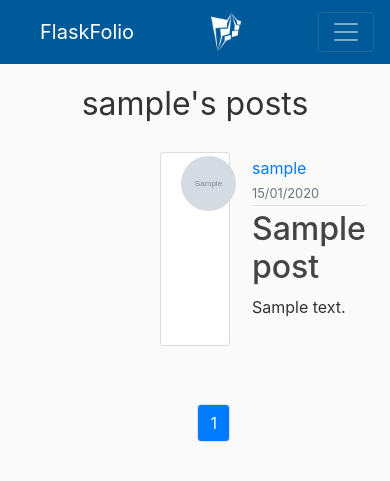
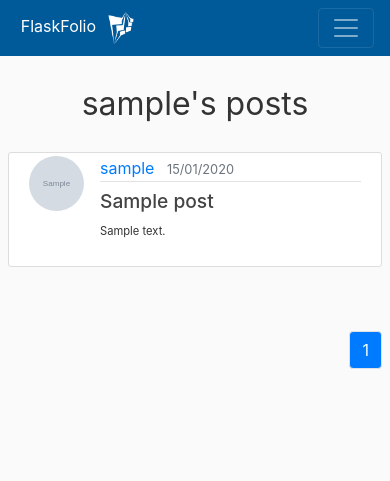
Before and after one commit to bitbard3/blog-flask, a Flask app: a page that uses blogsite/templates/layout.html in a window 390 px wide. Shown: the top 481 px of the page. Run offline with Flask 3, Linux system fonts and the light colour scheme; tables that the repository leaves empty hold one stand-in row (values such as "Sample post"); grey boxes marked "Sample" are stand-in pictures; some libraries are stand-ins or nearby versions.

Commit message:
Improve website responsiveness for smaller screens

```diff
--- a/blogsite/static/main.css
+++ b/blogsite/static/main.css
@@ -42,6 +42,7 @@ h1, h2, h3, h4, h5, h6 {
 
   .article-content {
     white-space: pre-line;
+    font-size: 1rem;
   }
 
   .article-img {
@@ -78,8 +79,9 @@ h1, h2, h3, h4, h5, h6 {
     font-size: 2.5rem;
   }
 .blog-container{
-  margin-right: 10rem;
-  margin-left: 10rem;
+  margin-top: 1rem;
+  margin-right: 7rem;
+  margin-left: 7rem;
 }
 .brand-name{
   margin-left: 1.5rem;
@@ -102,3 +104,41 @@ h1, h2, h3, h4, h5, h6 {
 .brand-name-custom{
   margin-right: 0;
 }
+@media (min-width:540px) and (max-width: 1024px ){
+  .blog-container, .form-container {
+    margin-right: 5rem;
+    margin-left: 5rem;}
+    h2{
+      font-size: 1.0rem;
+    }
+    .article-content{
+      font-size: 0.9rem;
+    }
+    .article-title{
+      font-size: 1.4rem;
+
+    }
+}
+@media (max-width: 540px) {
+  .blog-container, .form-container {
+    margin-right: 0.5rem;
+    margin-left: 0.5rem;}
+
+  .article-content{
+      font-size: 0.7rem;
+    }
+    .article-title{
+      font-size: 1.2rem;
+    }
+    h2{
+      font-size: 1.5rem;
+    }
+    .brand-name{
+      margin-left: 0.3rem;
+      font-size: 1.0rem;
+    }
+    .brand-logo{
+      width: 2.5rem;
+      height: 2.5rem ;
+    }
+    }
--- a/blogsite/templates/layout.html
+++ b/blogsite/templates/layout.html
@@ -21,17 +21,20 @@
     <header class="site-header">
       <nav class="navbar navbar-expand-md navbar-dark bg-steel fixed-top">
 
-          <a class="navbar-brand brand-name brand-name-custom" href="/">FlaskFolio</a>
-          <a href="/">
-              <img class="brand-logo" src="{{url_for('static',filename='/images/icon.png')}}">
-            </a>
+          <div><a class=" navbar-brand brand-name brand-name-custom" href="/">FlaskFolio</a>
+            <a href="/">
+              <img class=" brand-logo " src="{{url_for('static',filename='/images/icon.png')}}">
+            </a></div>
+          <div>
+
+          </div>
 
 
           <button class="navbar-toggler" type="button" data-toggle="collapse" data-target="#navbarToggle" aria-controls="navbarToggle" aria-expanded="false" aria-label="Toggle navigation">
             <span class="navbar-toggler-icon"></span>
           </button>
           <div class="collapse navbar-collapse" id="navbarToggle">
-            <!-- Navbar Right Side -->
+
             <div class="navbar-nav ml-auto ">
               <a class="nav-item nav-link" href="{{url_for('main.home_page')}}">Home</a>
               {% if current_user.is_authenticated %}
```
